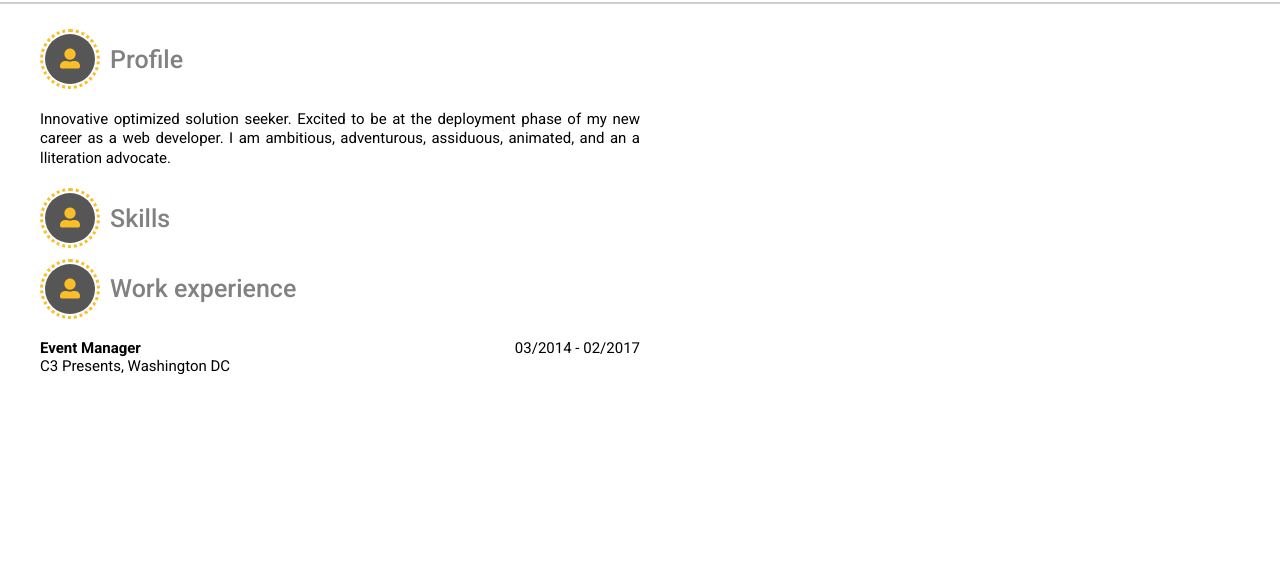
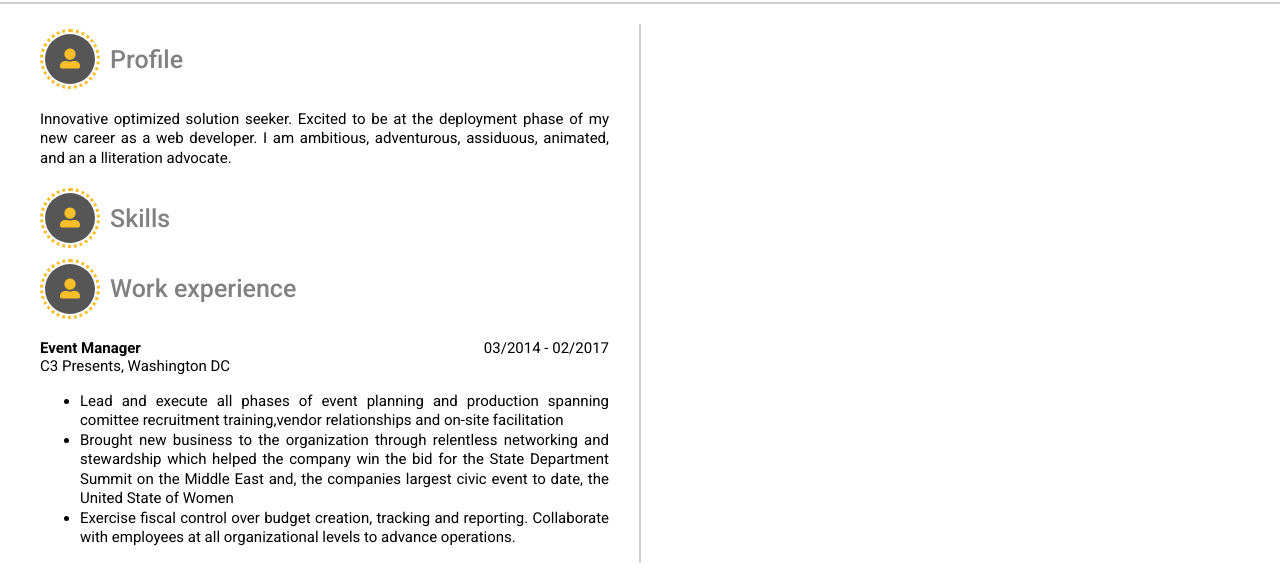
Before and after one commit to sk2111/guvi-resume-task, a plain HTML site: page index.html in a window 1280 px wide. Shown: the part 223-800 px from the top of the page. Drawn offline with Linux system fonts and the light colour scheme.

Commit message:
Add : Semantic html
Signed-off-by: sk2111 <sathisht1996@gmail.com>

```diff
--- a/index.css
+++ b/index.css
@@ -81,10 +81,14 @@ body {
   padding: 20px 40px 0px 40px;
 }
 .left-section {
+  border-right: 1px solid var(--border-color);
+  padding-right: 30px;
   width: 50%;
   /* min-width: 500px; */
 }
 .right-section {
+  border-left: 1px solid var(--border-color);
+  padding-left: 30px;
   width: 50%;
 }
 .per-cen {
@@ -116,7 +120,8 @@ body {
   font-weight: 500;
   margin-left: 10px;
 }
-.detail-content {
+.detail-content,
+ul {
   font-size: 1.5rem;
   font-weight: 400;
   line-height: 1.3;
--- a/index.html
+++ b/index.html
@@ -35,6 +35,7 @@
       </section>
       <section class="details-container">
         <div class="left-section">
+          <article>
             <div class="detail-header">
               <span class="detail-border-container per-cen">
                 <span class="detail-img-container per-cen">
@@ -49,6 +50,8 @@
               ambitious, adventurous, assiduous, animated, and an a lliteration
               advocate.
             </p>
+          </article>
+          <article>
             <div class="detail-header">
               <span class="detail-border-container per-cen">
                 <span class="detail-img-container per-cen">
@@ -57,6 +60,8 @@
               </span>
               <h2 class="detail-title">Skills</h2>
             </div>
+          </article>
+          <article>
             <div class="detail-header">
               <span class="detail-border-container per-cen">
                 <span class="detail-img-container per-cen">
@@ -70,6 +75,25 @@
               <p>03/2014 - 02/2017</p>
             </div>
             <p class="detail-content margin-rem">C3 Presents, Washington DC</p>
+            <ul>
+              <li>
+                Lead and execute all phases of event planning and production
+                spanning comittee recruitment training,vendor relationships and
+                on-site facilitation
+              </li>
+              <li>
+                Brought new business to the organization through relentless
+                networking and stewardship which helped the company win the bid
+                for the State Department Summit on the Middle East and, the
+                companies largest civic event to date, the United State of Women
+              </li>
+              <li>
+                Exercise fiscal control over budget creation, tracking and
+                reporting. Collaborate with employees at all organizational
+                levels to advance operations.
+              </li>
+            </ul>
+          </article>
         </div>
 
         <div class="right-section"></div>
```
Lines whose indentation alone changed are shown as unchanged.
